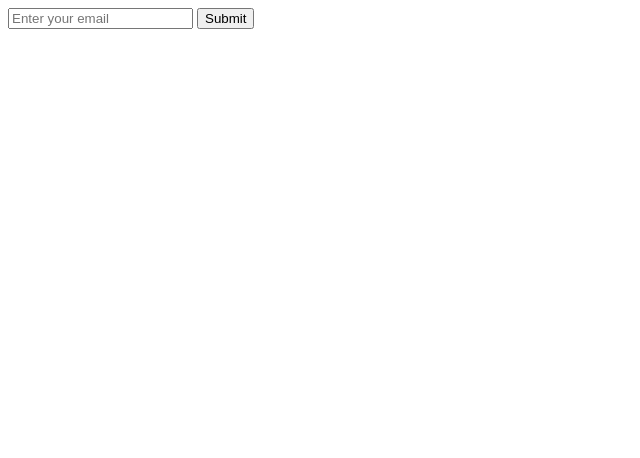
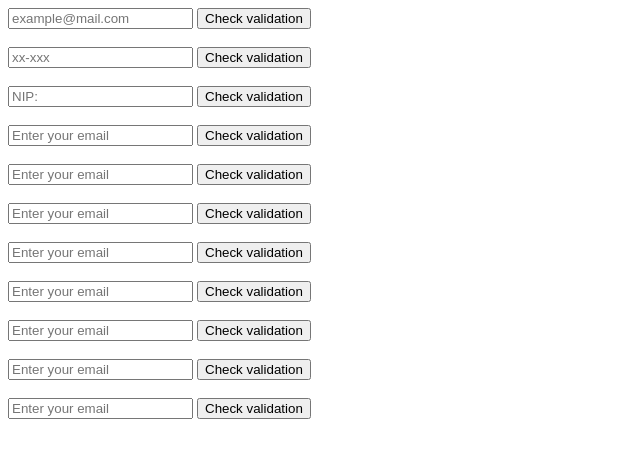
Before and after one commit to PrzemmekG/IPM, a plain HTML site: page lab1/index.html in a window 1280 px wide. Shown: the whole page, without its empty margins (0-640 px from the left). Drawn offline with Linux system fonts and the light colour scheme.

Commit message:
FirsrTry

```diff
--- a/lab1/index.html
+++ b/lab1/index.html
@@ -1,2 +1,42 @@
+<input type="email" pattern="[^ @]*@[^ @]*" placeholder="example@mail.com">
+<input type="submit" value="Check validation">
+<br />
+<br />
+<input type="email" pattern="[^ @]*@[^ @]*" placeholder="xx-xxx">
+<input type="submit" value="Check validation">
+<br />
+<br />
+<input type="email" pattern="[^ @]*@[^ @]*" placeholder="NIP: ">
+<input type="submit" value="Check validation">
+<br />
+<br />
 <input type="email" pattern="[^ @]*@[^ @]*" placeholder="Enter your email">
-<input type="submit" value="Submit">
+<input type="submit" value="Check validation">
+<br />
+<br />
+<input type="email" pattern="[^ @]*@[^ @]*" placeholder="Enter your email">
+<input type="submit" value="Check validation">
+<br />
+<br />
+<input type="email" pattern="[^ @]*@[^ @]*" placeholder="Enter your email">
+<input type="submit" value="Check validation">
+<br />
+<br />
+<input type="email" pattern="[^ @]*@[^ @]*" placeholder="Enter your email">
+<input type="submit" value="Check validation">
+<br />
+<br />
+<input type="email" pattern="[^ @]*@[^ @]*" placeholder="Enter your email">
+<input type="submit" value="Check validation">
+<br />
+<br />
+<input type="email" pattern="[^ @]*@[^ @]*" placeholder="Enter your email">
+<input type="submit" value="Check validation">
+<br />
+<br />
+<input type="email" pattern="[^ @]*@[^ @]*" placeholder="Enter your email">
+<input type="submit" value="Check validation">
+<br />
+<br />
+<input type="email" pattern="[^ @]*@[^ @]*" placeholder="Enter your email">
+<input type="submit" value="Check validation">
```
